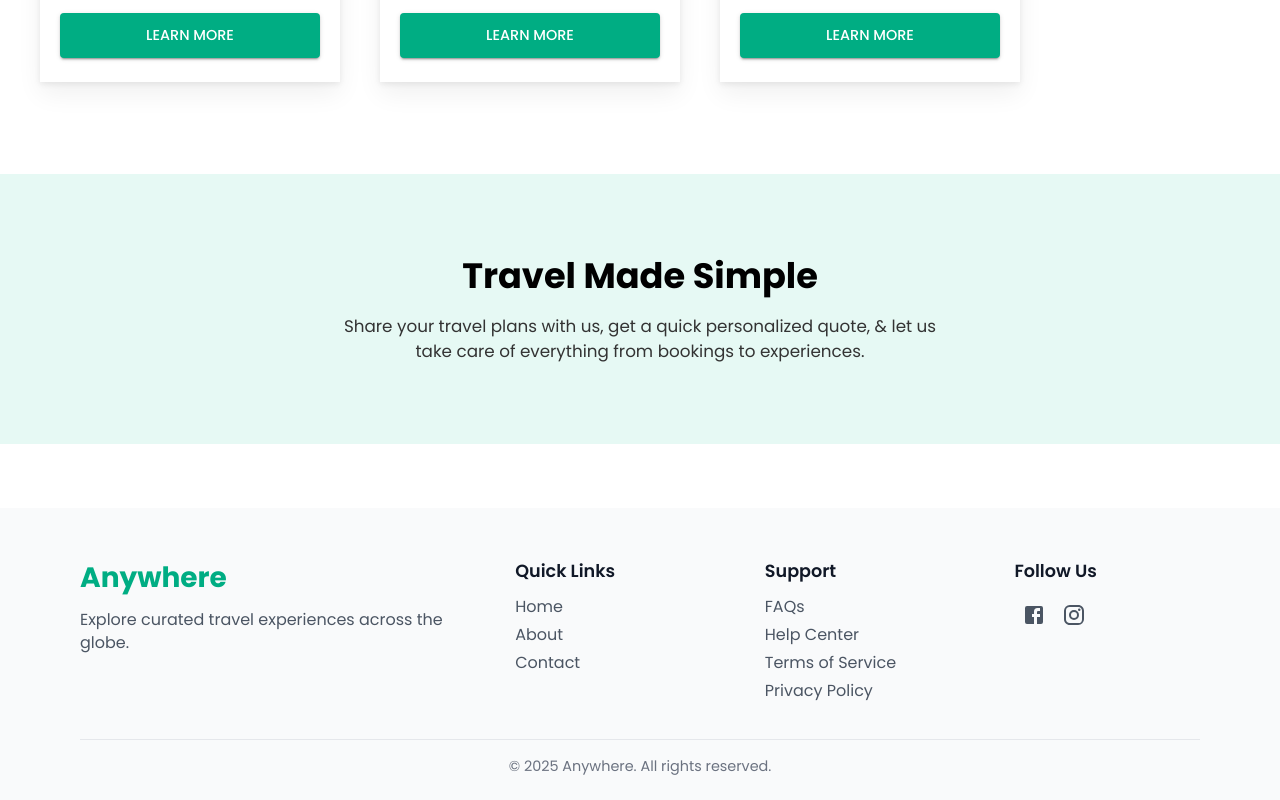
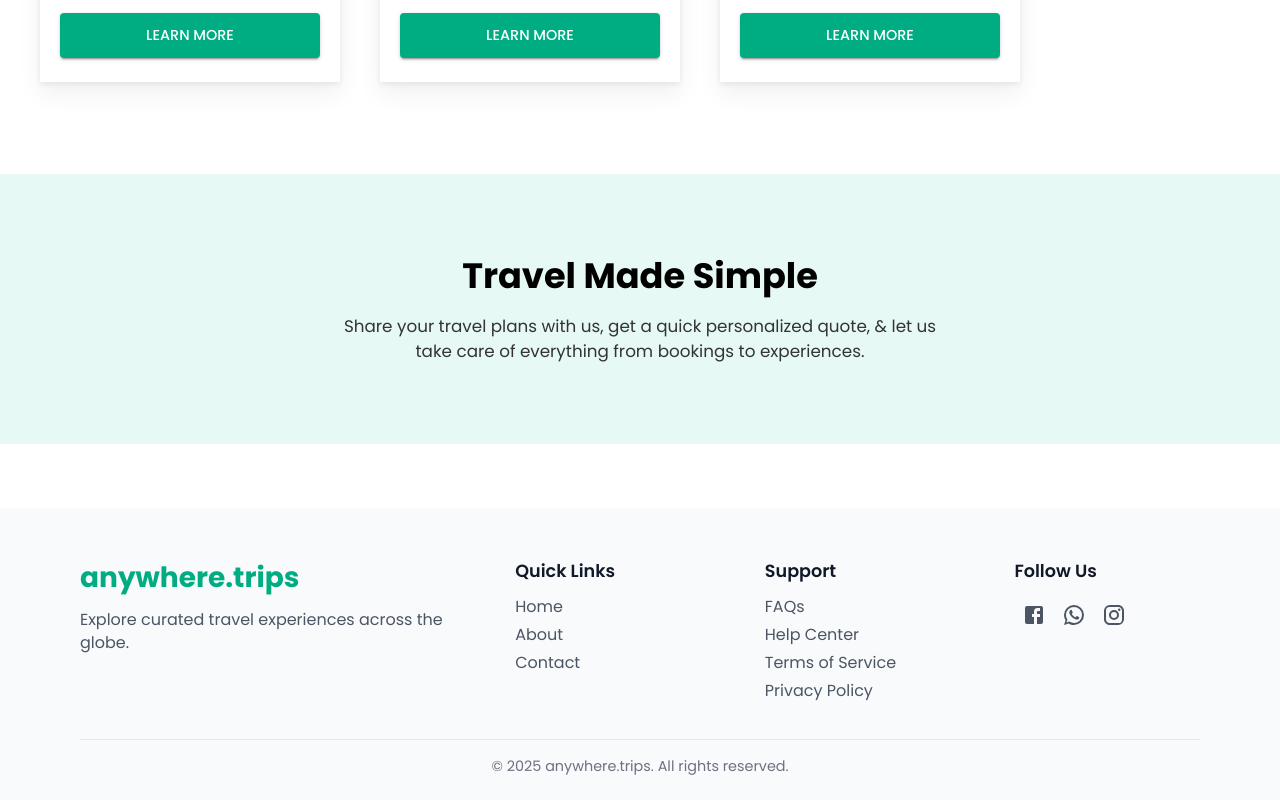
Before and after one commit to Subarna-01/anywhere, a React (Create React App) app: page / in a window 1280 px wide. Shown: the part 709-1509 px from the top of the page. Built offline with nearby package versions, Linux system fonts and the light colour scheme.

Commit message:
Updated footer component

```diff
--- a/src/components/Footer.tsx
+++ b/src/components/Footer.tsx
@@ -1,48 +1,67 @@
 import * as React from "react";
 import { Box, Typography, Link, IconButton } from "@mui/material";
-import { Facebook, Twitter, Instagram, YouTube } from "@mui/icons-material";
+import { Facebook, Instagram, WhatsApp } from "@mui/icons-material";
 
 export const Footer: React.FC = () => {
+    const quickLinkPages: Array<string> = ["Home", "About", "Contact"];
+    const supportLinkPages: Array<string> = ["FAQs", "Help Center", "Terms of Service", "Privacy Policy"];
+
     return (
         <Box
             component="footer"
             sx={{
-                backgroundColor: "#f9fafb",
-                color: "#111827",
-                mt: 8,
+                px: {
+                    xs: 3,
+                    sm: 6,
+                    md: 10
+                },
                 pt: 6,
                 pb: 3,
-                px: { xs: 3, sm: 6, md: 10 },
+                mt: 8,
+                color: "#111827",
+                backgroundColor: "#f9fafb"
             }}
         >
             <Box
                 sx={{
+                    gap: {
+                        xs: 4,
+                        sm: 6,
+                        md: 8
+                    },
                     display: "grid",
                     gridTemplateColumns: {
                         xs: "1fr",
                         sm: "1fr 1fr",
-                        md: "2fr 1fr 1fr 1fr",
-                    },
-                    gap: { xs: 4, sm: 6, md: 8 },
+                        md: "2fr 1fr 1fr 1fr"
+                    }
                 }}
             >
                 <Box>
                     <Typography
                         variant="h6"
                         sx={{
+                            mb: 1,
                             fontWeight: 700,
-                            mb: 1,
-                            color: "#00ad83",
-                            fontSize: { xs: "1.25rem", sm: "1.5rem", md: "1.75rem" },
+                            fontSize: {
+                                xs: "1.25rem",
+                                sm: "1.5rem",
+                                md: "1.75rem"
+                            },
+                            color: "#00ad83"
                         }}
                     >
-                        Anywhere
+                        anywhere.trips
                     </Typography>
                     <Typography
                         variant="body2"
                         sx={{
-                            color: "#4b5563",
-                            fontSize: { xs: "0.75rem", sm: "0.875rem", md: "1rem" },
+                            fontSize: {
+                                xs: "0.75rem",
+                                sm: "0.875rem",
+                                md: "1rem"
+                            },
+                            color: "#4b5563"
                         }}
                     >
                         Explore curated travel experiences
@@ -54,26 +73,36 @@ export const Footer: React.FC = () => {
                     <Typography
                         variant="subtitle1"
                         sx={{
+                            mb: 1,
                             fontWeight: 600,
-                            mb: 1,
-                            color: "#111827",
-                            fontSize: { xs: "0.9rem", sm: "1rem", md: "1.1rem" },
+                            fontSize: {
+                                xs: "0.9rem",
+                                sm: "1rem",
+                                md: "1.1rem"
+                            },
+                            color: "#111827"
                         }}
                     >
                         Quick Links
                     </Typography>
-                    {["Home", "About", "Contact"].map((item) => (
+                    {quickLinkPages.map((item) => (
                         <Link
                             key={item}
                             href="#"
+                            sx={{
+                                mb: 0.5,
+                                display: "block",
+                                fontSize: {
+                                    xs: "0.75rem",
+                                    sm: "0.875rem",
+                                    md: "1rem"
+                                },
+                                color: "#4b5563",
+                                "&:hover": {
+                                    color: "#00ad83"
+                                }
+                            }}
                             underline="none"
-                            sx={{
-                                display: "block",
-                                color: "#4b5563",
-                                mb: 0.5,
-                                fontSize: { xs: "0.75rem", sm: "0.875rem", md: "1rem" },
-                                "&:hover": { color: "#00ad83" },
-                            }}
                         >
                             {item}
                         </Link>
@@ -84,27 +113,37 @@ export const Footer: React.FC = () => {
                     <Typography
                         variant="subtitle1"
                         sx={{
+                            mb: 1,
                             fontWeight: 600,
-                            mb: 1,
-                            color: "#111827",
-                            fontSize: { xs: "0.9rem", sm: "1rem", md: "1.1rem" },
+                            fontSize: {
+                                xs: "0.9rem",
+                                sm: "1rem",
+                                md: "1.1rem"
+                            },
+                            color: "#111827"
                         }}
                     >
                         Support
                     </Typography>
-                    {["FAQs", "Help Center", "Terms of Service", "Privacy Policy"].map(
+                    {supportLinkPages.map(
                         (item) => (
                             <Link
                                 key={item}
                                 href="#"
+                                sx={{
+                                    mb: 0.5,
+                                    display: "block",
+                                    fontSize: {
+                                        xs: "0.75rem",
+                                        sm: "0.875rem",
+                                        md: "1rem"
+                                    },
+                                    color: "#4b5563",
+                                    "&:hover": {
+                                        color: "#00ad83"
+                                    }
+                                }}
                                 underline="none"
-                                sx={{
-                                    display: "block",
-                                    color: "#4b5563",
-                                    mb: 0.5,
-                                    fontSize: { xs: "0.75rem", sm: "0.875rem", md: "1rem" },
-                                    "&:hover": { color: "#00ad83" },
-                                }}
                             >
                                 {item}
                             </Link>
@@ -116,55 +155,78 @@ export const Footer: React.FC = () => {
                     <Typography
                         variant="subtitle1"
                         sx={{
+                            mb: 1,
                             fontWeight: 600,
-                            mb: 1,
-                            color: "#111827",
-                            fontSize: { xs: "0.9rem", sm: "1rem", md: "1.1rem" },
+                            fontSize: {
+                                xs: "0.9rem",
+                                sm: "1rem",
+                                md: "1.1rem"
+                            },
+                            color: "#111827"
                         }}
                     >
                         Follow Us
                     </Typography>
                     <Box>
+                        <a href="https://www.facebook.com/anywhere.tripss" target="_blank" rel="noopener noreferrer">
                             <IconButton
-                            sx={{ color: "#4b5563", "&:hover": { color: "#00ad83" } }}
+                                sx={{
+                                    color: "#4b5563",
+                                    "&:hover": {
+                                        color: "#1877F2"
+                                    }
+                                }}
                             >
                                 <Facebook />
                             </IconButton>
-                        {/* <IconButton
-                            sx={{ color: "#4b5563", "&:hover": { color: "#00ad83" } }}
+                        </a>
+                        <a href="https://wa.me/+918584942607" target="_blank" rel="noopener noreferrer">
+                            <IconButton
+                                sx={{
+                                    color: "#4b5563",
+                                    "&:hover": {
+                                        color: "#25D366"
+                                    }
+                                }}
                             >
-                            <Twitter />
-                        </IconButton> */}
+                                <WhatsApp />
+                            </IconButton>
+                        </a>
+                        <a href="https://www.instagram.com/anywhere.trips?igsh=MXd5aHd0Z3ltaTVpcw==" target="_blank" rel="noopener noreferrer">
                             <IconButton
-                            sx={{ color: "#4b5563", "&:hover": { color: "#00ad83" } }}
+                                sx={{
+                                    color: "#4b5563",
+                                    "&:hover": {
+                                        color: "#E1306C"
+                                    }
+                                }}
                             >
                                 <Instagram />
                             </IconButton>
-                        {/* <IconButton
-                            sx={{ color: "#4b5563", "&:hover": { color: "#00ad83" } }}
-                        >
-                            <YouTube />
-                        </IconButton> */}
+                        </a>
                     </Box>
                 </Box>
             </Box>
-
             <Box
                 sx={{
+                    pt: 2,
+                    mt: 4,
                     borderTop: "1px solid #e5e7eb",
-                    mt: 4,
-                    pt: 2,
-                    textAlign: "center",
+                    textAlign: "center"
                 }}
             >
                 <Typography
                     variant="body2"
                     sx={{
-                        color: "#6b7280",
-                        fontSize: { xs: "0.7rem", sm: "0.8rem", md: "0.9rem" },
+                        fontSize: {
+                            xs: "0.7rem",
+                            sm: "0.8rem",
+                            md: "0.9rem"
+                        },
+                        color: "#6b7280"
                     }}
                 >
-                    © {new Date().getFullYear()} Anywhere. All rights reserved.
+                    © {new Date().getFullYear()}  anywhere.trips. All rights reserved.
                 </Typography>
             </Box>
         </Box>
```
Lines whose indentation alone changed are shown as unchanged.
